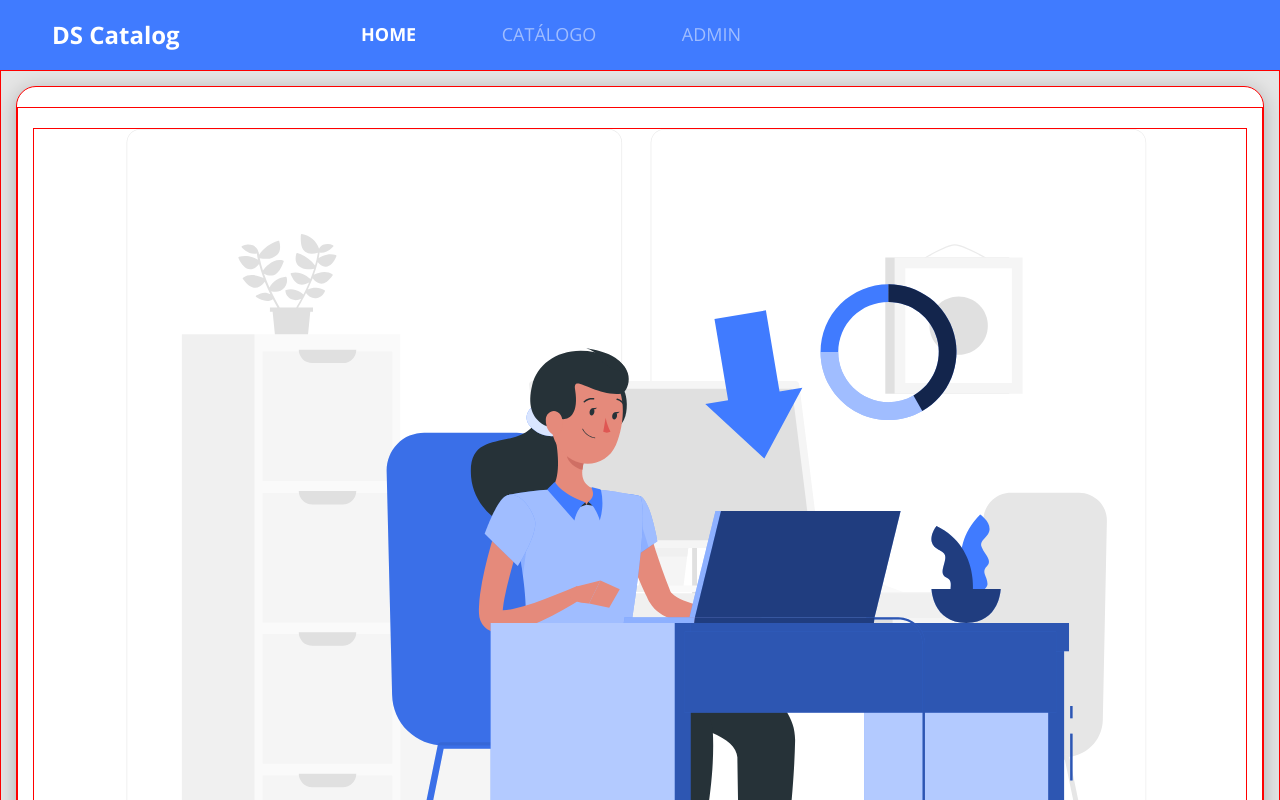
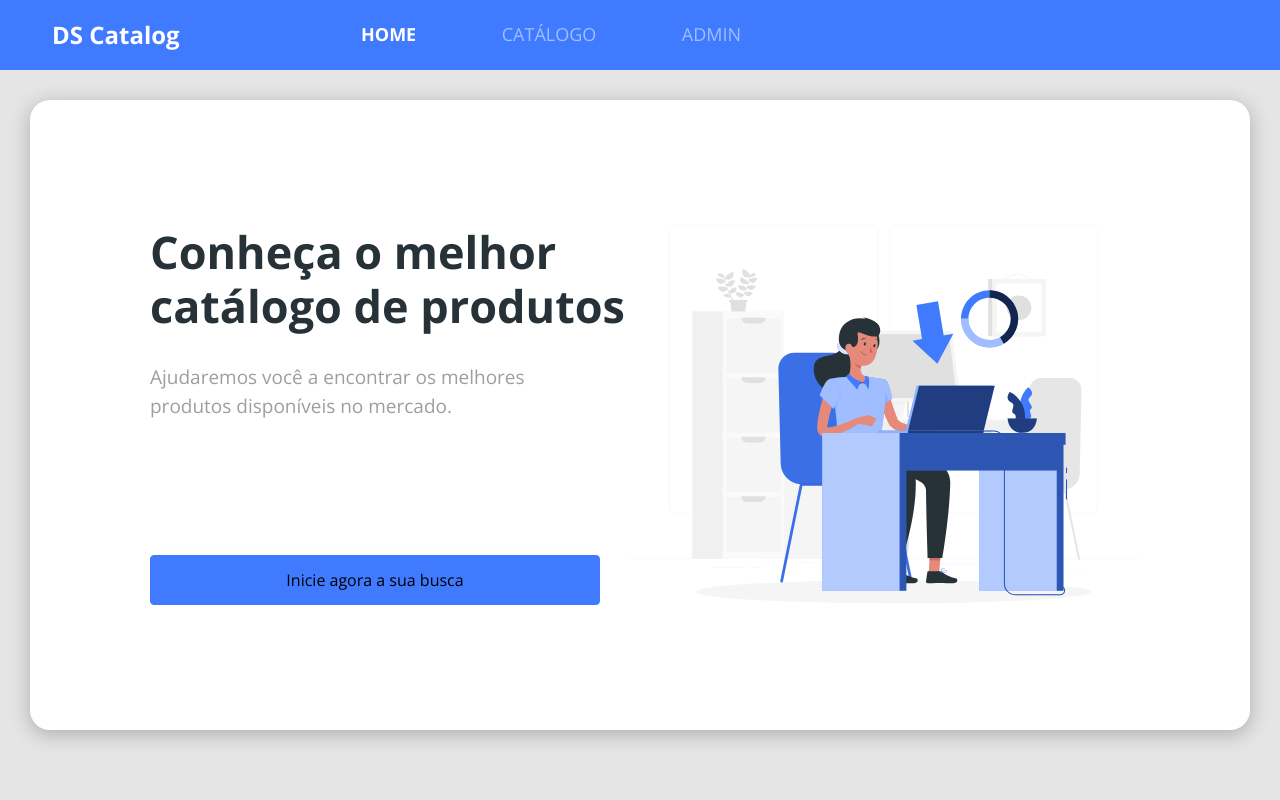
Before and after one commit to emelinepg/dscatalog, a React (Create React App) app in the folder frontend/: page / in a window 1280 px wide. Shown: the top 800 px of the page. Built offline with nearby package versions, Linux system fonts and the light colour scheme.

Commit message:
Responsiveness

```diff
--- a/frontend/src/pages/Home/index.tsx
+++ b/frontend/src/pages/Home/index.tsx
@@ -10,11 +10,13 @@ const Home = () => {
       <div className="home-container">
         <div className="home-card">
           <div className="home-content-container" /* texto1, texto2, botao */>
-            <h1>Conheça o melhor catálogo de produtos</h1>
-            <p>
-              Ajudaremos você a encontrar os melhores produtos disponíveis no
-              mercado.
-            </p>
+            <div className="home-text-container">
+              <h1>Conheça o melhor catálogo de produtos</h1>
+              <p>
+                Ajudaremos você a encontrar os melhores produtos disponíveis no
+                mercado.
+              </p>
+            </div>
             <ButtonIcon />
           </div>
           <div className="home-image-container" /* imagem */>
--- a/frontend/src/pages/Home/styles.css
+++ b/frontend/src/pages/Home/styles.css
@@ -1,13 +1,11 @@
 .home-container {
     padding: 15px;
     text-align: center;
-    border: 1px solid red;
 }
 
 
 .home-card {
     padding: 20px 0;
-    border: 1px solid red;
     border-radius: 20px;
     box-shadow: 0px 4px 20px rgba(0, 0, 0, 0.25);
     background-color: white;
@@ -19,16 +17,13 @@
     display: flex;
     flex-direction: column;
     align-items: center;
-    border: 1px solid red;
     padding: 10px 10px 30px 10px;
 }
 
 .home-content-container h1 {
     width: 260px;
     font-size: 20px;
-    border: 1px solid red;
     padding: 15px 0;
-
 }
 
 .home-content-container p {
@@ -36,16 +31,118 @@
     font-size: 16px;
     font-weight: 400;
     color: #9E9E9E;
-    border: 1px solid red;
 }
 
 .home-image-container {
     padding: 20px 15px;
-    border: 1px solid red;
 }
 
 .home-image-container svg {
     width: 100%;
     height: auto;
-    border: 1px solid red;
 }
+
+@media (min-width: 576px) {
+    .home-container {
+        padding: 20px;
+    }
+
+    .home-text-container {
+        padding: 0 0 20px 0;
+        display: flex;
+        flex-direction: column;
+        align-items: center;
+    }
+
+    .home-content-container h1 {
+        width: 480px;
+        font-size: 40px;
+        padding: 20px 0;
+    }
+
+    .home-content-container p {
+        width: 380px;
+        font-size: 16px;
+    }
+
+    .home-content-container button {
+        width: 480px;
+    }
+
+    .home-image-container svg {
+        width: 510px;
+    }
+}
+
+@media (min-width: 768px) {
+    .home-card {
+        padding: 80px 0;
+    }
+
+    .home-content-container h1 {
+        padding: 20px 0;
+    }
+
+    .home-image-container {
+        padding: 50px 15px;
+    }
+}
+
+@media (min-width: 992px) {
+    .home-card {
+        padding: 120px 0;
+    }
+
+    .home-image-container {
+        padding: 80px 15px;
+    }
+
+    .home-content-container p {
+        padding: 20px 0;
+    }
+
+    .home-container {
+        padding: 30px;
+    }
+}
+
+@media (min-width: 1200px) {
+    .home-container {
+        padding: 30px;
+    }
+
+    .home-card {
+        padding: calc(((85vh - 380px) / 2) - 25px) 120px;
+        flex-direction: row;
+        justify-content: space-between;
+    }
+
+    .home-image-container {
+        padding: 0;
+    }
+
+    .home-content-container {
+        align-items: flex-start;
+        justify-content: space-between;
+        padding: 0;
+    }
+
+    .home-text-container {
+        text-align: left;
+        align-items: flex-start;
+    }
+
+    .home-content-container h1 {
+        padding: 0 0 30px 0;
+        font-size: 45px;
+    }
+
+    .home-content-container p {
+        padding: 0;
+        font-size: 19px;
+    }
+
+    .home-content-container button {
+        width: 450px;
+    }
+}
```
